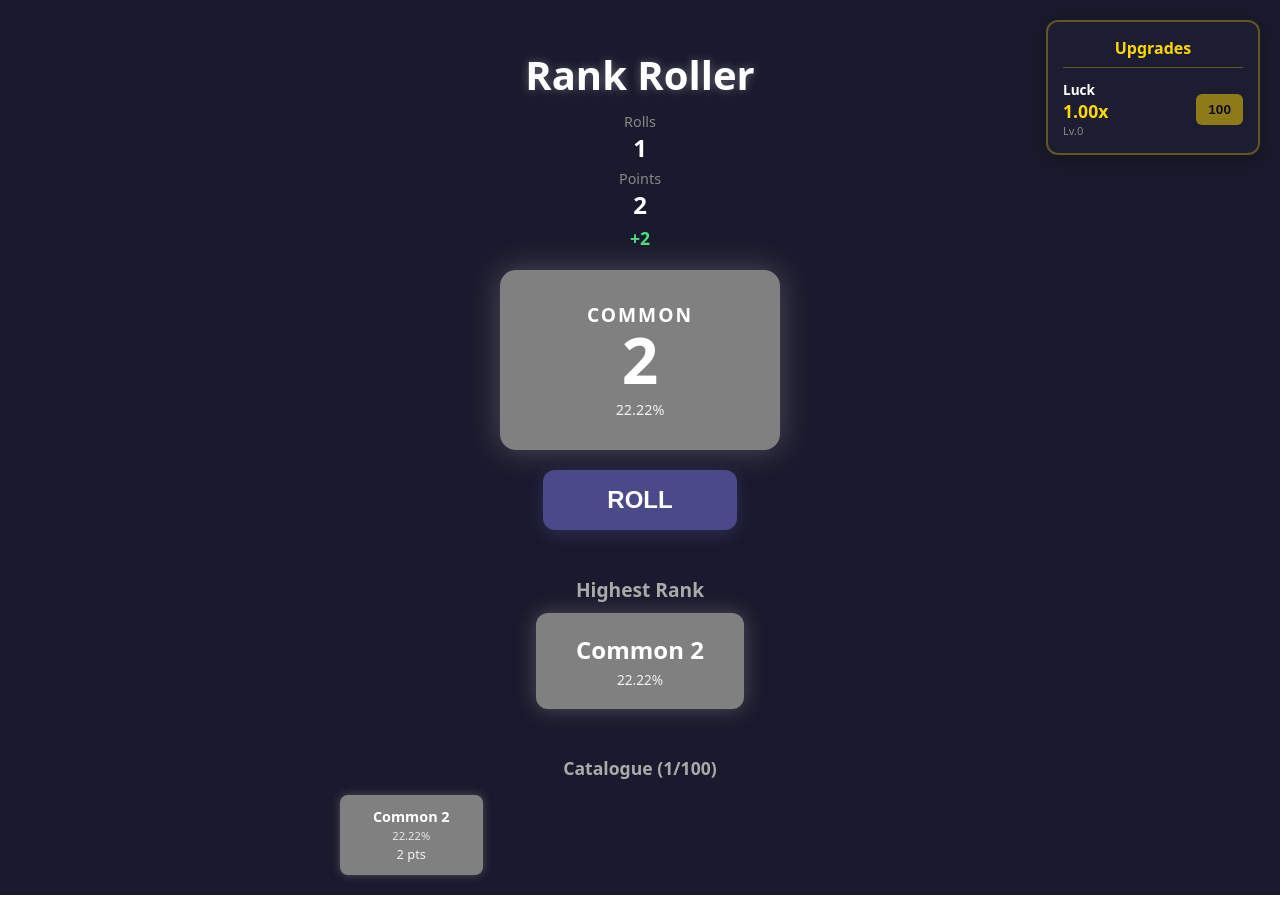
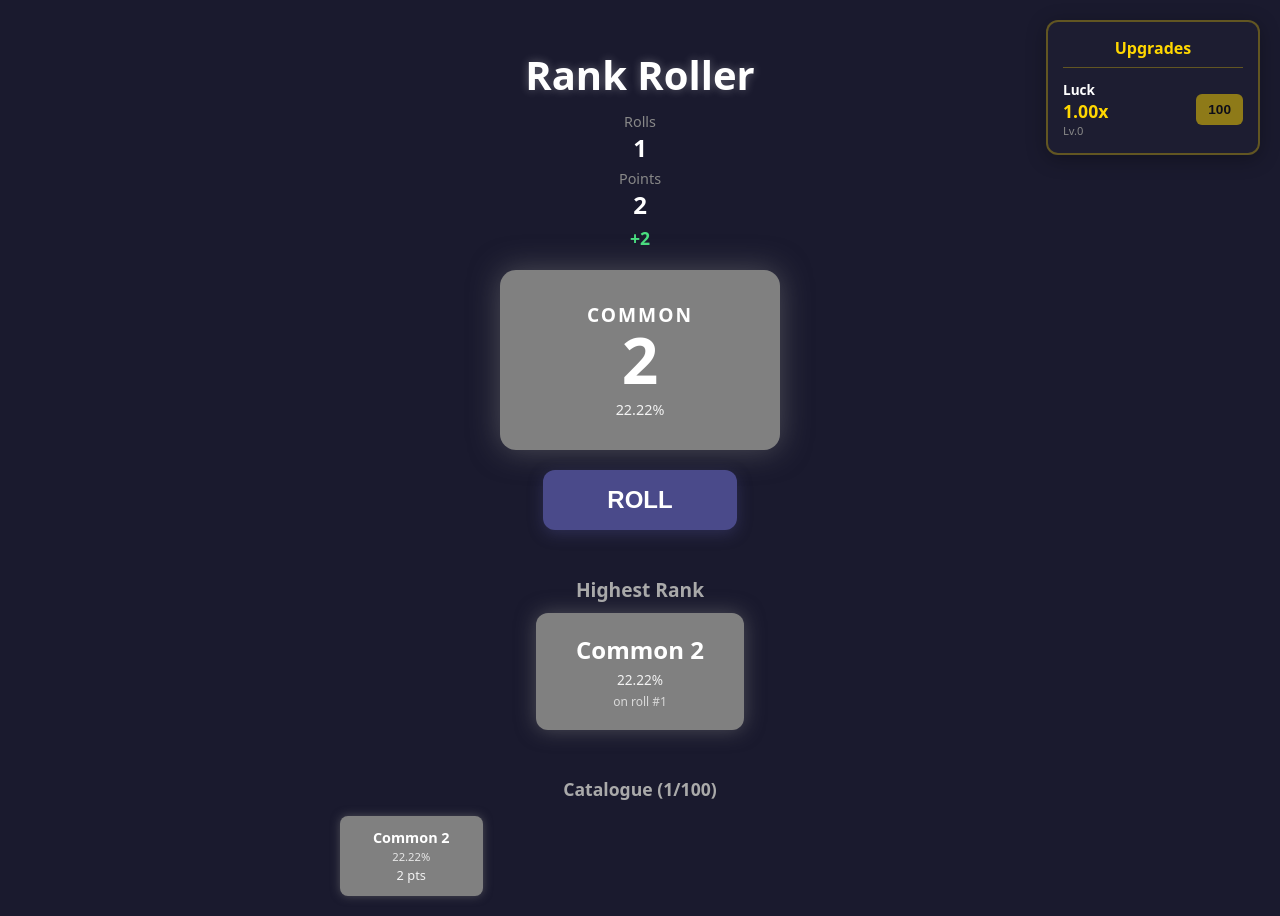
Before and after one commit to qeadw/rank-roller, a Next.js app: page / in a window 1280 px wide. Both pictures are taken after a click on the button "ROLL". Before the commit the page ends 895 px from the top, so only its background shows below. Built offline with nearby package versions, Linux system fonts and the light colour scheme.

Commit message:
Show roll number for highest rank achieved
- Track which roll number the highest rank was rolled on
- Display "on roll #X" below the highest rank

Co-Authored-By: Claude Opus 4.5 <noreply@anthropic.com>

```diff
--- a/components/RankRoller.tsx
+++ b/components/RankRoller.tsx
@@ -106,6 +106,7 @@ export default function RankRoller() {
   const ranks = useMemo(() => generateRanks(), []);
   const [currentRoll, setCurrentRoll] = useState<Rank | null>(null);
   const [highestRank, setHighestRank] = useState<Rank | null>(null);
+  const [highestRankRoll, setHighestRankRoll] = useState<number | null>(null);
   const [rollCount, setRollCount] = useState(0);
   const [totalPoints, setTotalPoints] = useState(0);
   const [lastPointsGained, setLastPointsGained] = useState<number | null>(null);
@@ -189,8 +190,10 @@ export default function RankRoller() {
           return next;
         });
 
+        const newRollCount = rollCount + 1;
         if (!highestRank || result.index > highestRank.index) {
           setHighestRank(result);
+          setHighestRankRoll(newRollCount);
         }
 
         setIsRolling(false);
@@ -307,6 +310,9 @@ export default function RankRoller() {
               <div style={styles.highestName}>{highestRank.displayName}</div>
               <div style={styles.highestProbability}>
                 {formatProbability(getEffectiveProbability(highestRank, ranks, luckMulti))}
+              </div>
+              <div style={styles.highestRollNumber}>
+                on roll #{highestRankRoll?.toLocaleString()}
               </div>
             </>
           ) : (
@@ -547,6 +553,11 @@ const styles: Record<string, React.CSSProperties> = {
     marginTop: '4px',
     opacity: 0.9,
   },
+  highestRollNumber: {
+    fontSize: '0.75rem',
+    marginTop: '4px',
+    opacity: 0.7,
+  },
   highestPlaceholder: {
     color: '#666',
   },
```
